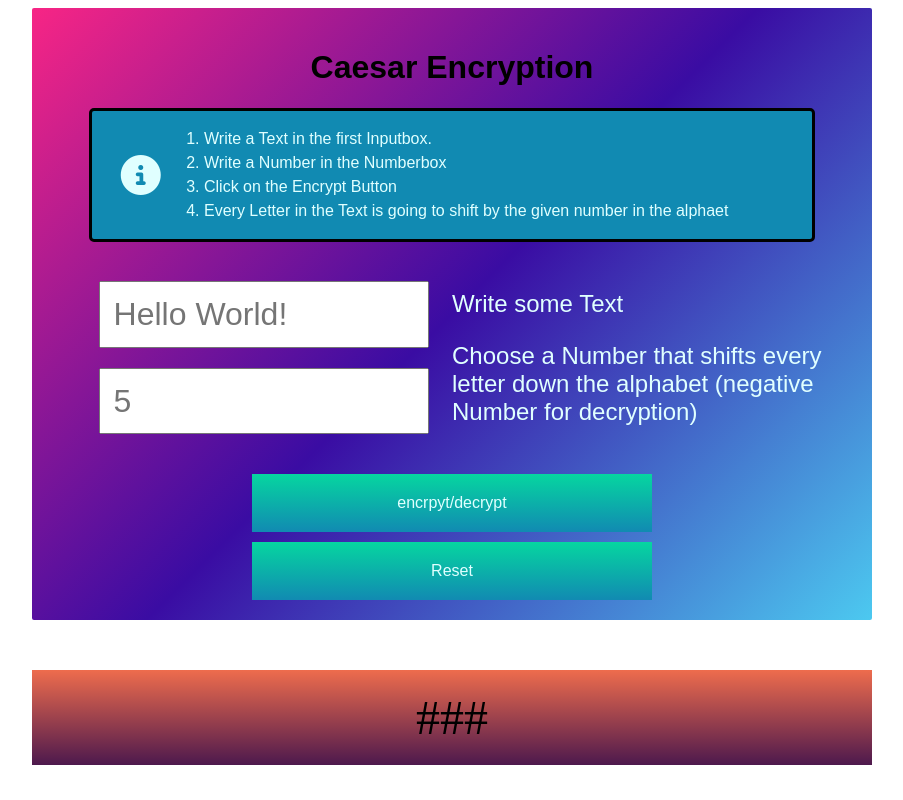
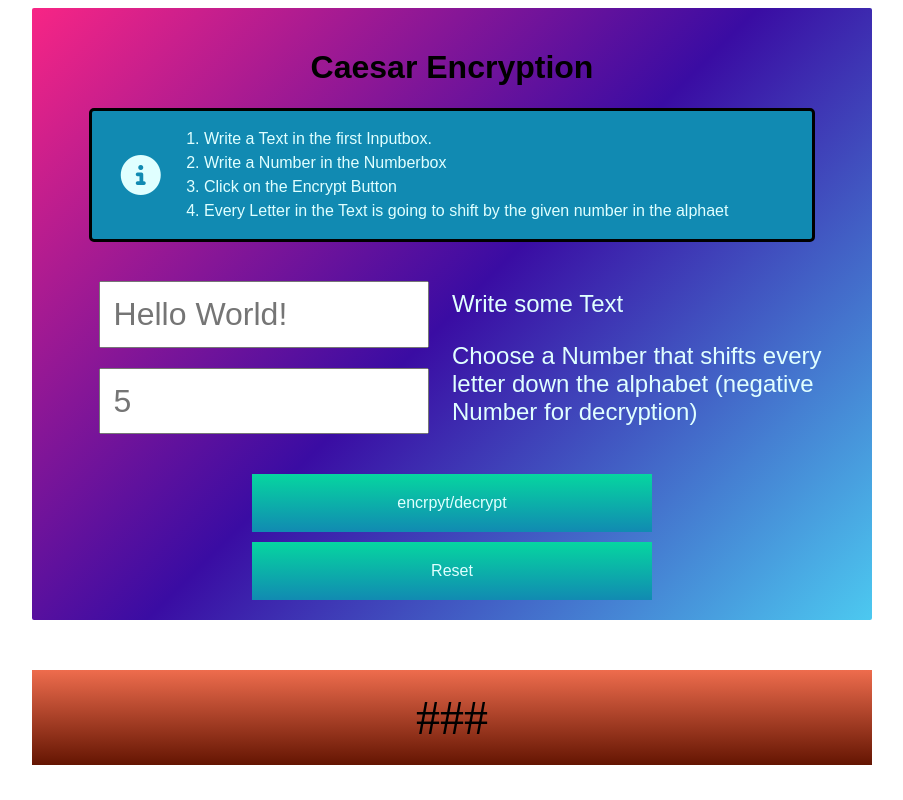
Before and after one commit to vertskater/caesar_encryption, a plain HTML site: page index.html in a window 1280 px wide. Shown: the whole page, without its empty margins (188-1091 px from the left). Drawn offline with Linux system fonts and the light colour scheme.

Commit message:
changed colors

```diff
--- a/index.html
+++ b/index.html
@@ -75,7 +75,7 @@
         padding: 20px;
         font-size: 3rem;
         text-align: center;
-        background: linear-gradient(#ee6c4d, #4d194d);
+        background: linear-gradient(#ee6c4d, #641502);
         margin-top: 50px;
     }
 
```
